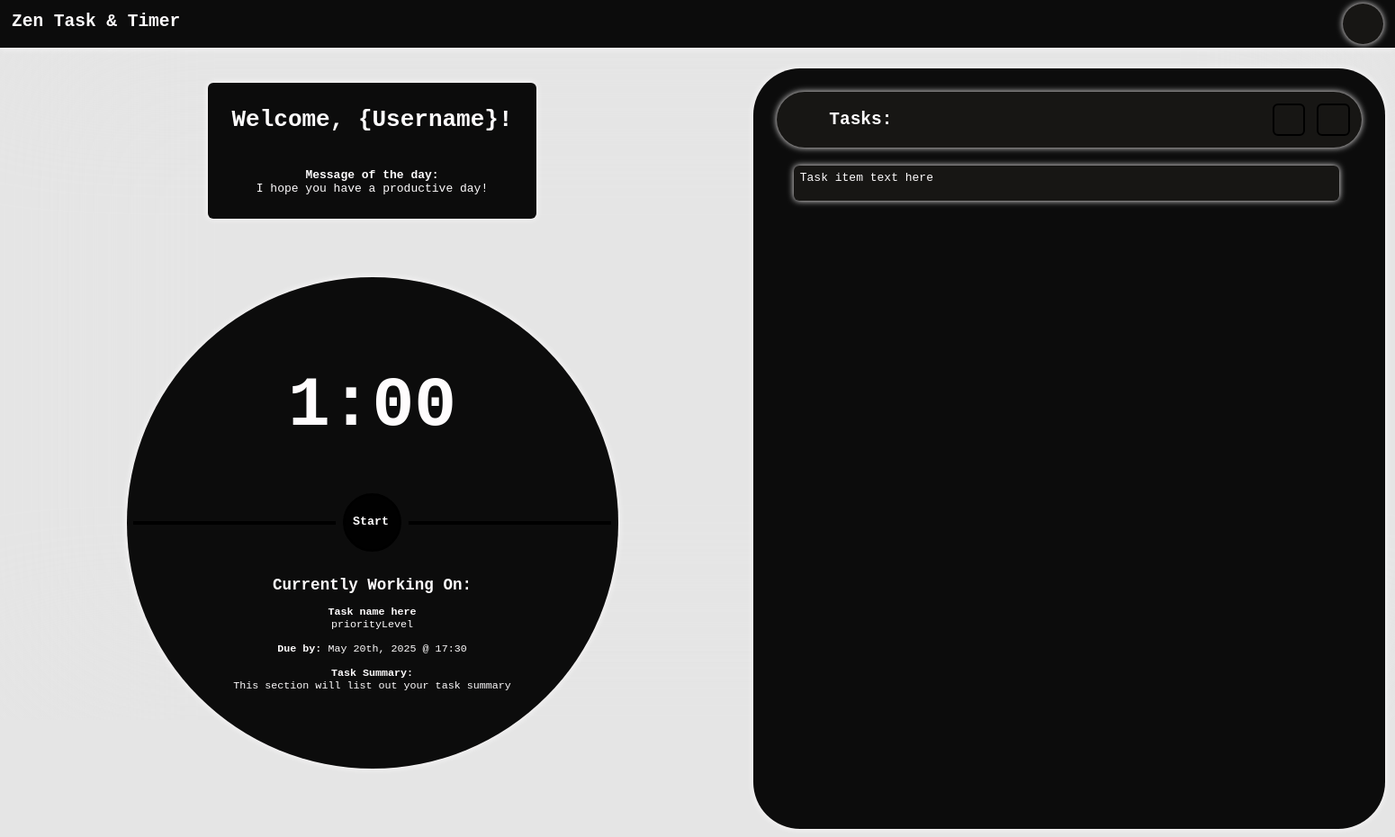
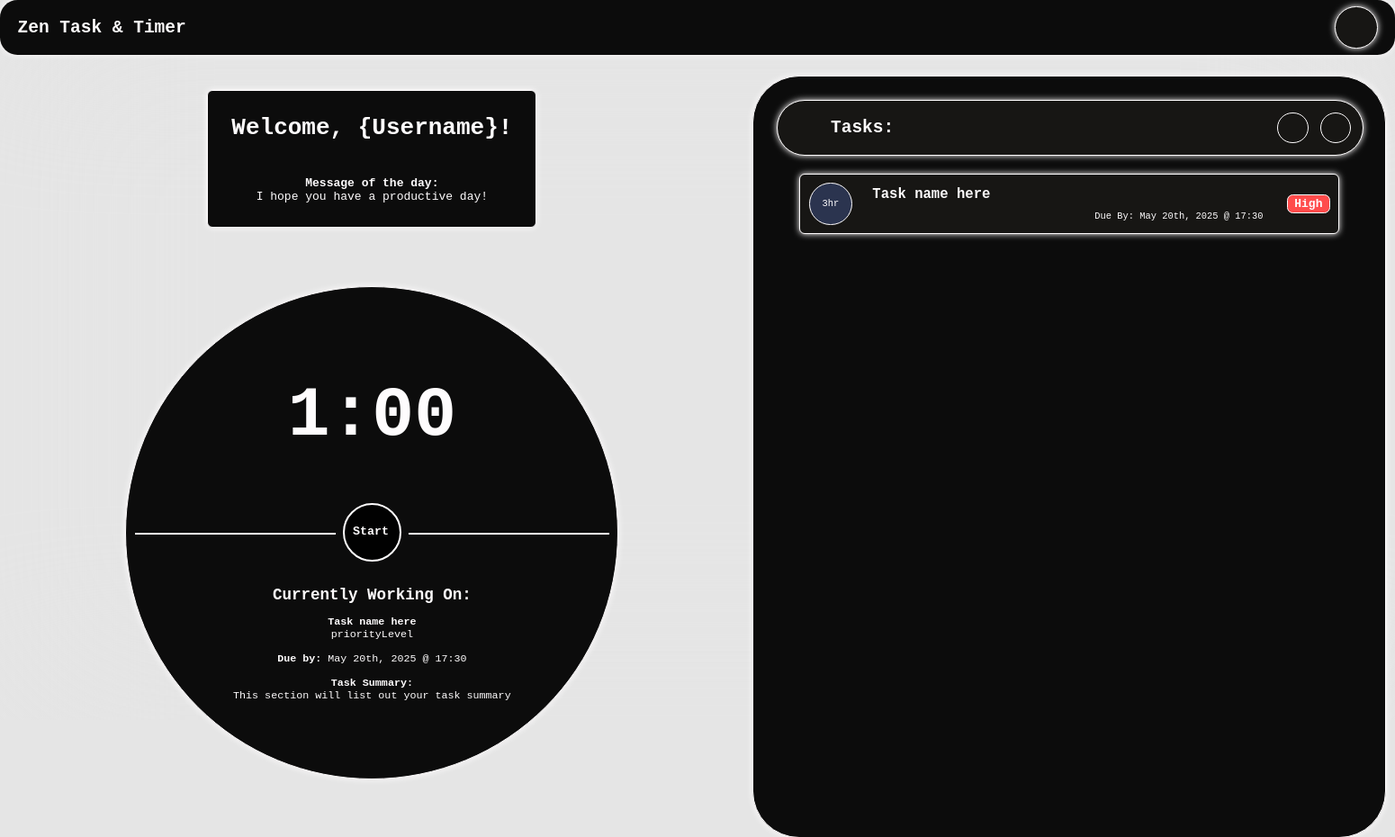
Before and after one commit to ZenixR1/Z-Task, an Electron app: page index.html in a window 1550 px wide. Shown: the top 930 px of the page at 90% size. Drawn offline with Linux system fonts and the light colour scheme.

Commit message:
Adjustments to styling. Added an example task item and its details.

```diff
--- a/index.html
+++ b/index.html
@@ -56,12 +56,24 @@
                     </div>
                     <div class="settingsDiv">
                         <div class="sortButtonDiv"></div>
-                        <div class="alertButtonDiv"></div>
+                        <div class="filterButtonDiv"></div>
                         </div>
                 </div>
                 <div class="taskContainerDiv">
                     <ul class="taskList">
-                        <li class="taskItem">Task item text here</li>
+                        <li class="taskItem">
+                            <div class="taskItemEffortDiv">
+                                <p class="taskItemEffort">3hr</p>
+                            </div>
+
+                            <div class="taskItemDetailsDiv">
+                                <h3 class="taskItemName">Task name here</h3>
+                                <p class="taskItemDueDate">Due By: May 20th, 2025 @ 17:30</p>
+                            </div>
+                            <div class="taskItemPriorityDiv">
+                                    <p class="taskItemPriority">High</p>
+                                </div>
+                        </li>
                     </ul>
                 </div>
         </div>
--- a/scripts/app.js
+++ b/scripts/app.js
@@ -14,6 +14,8 @@ let breakDuration;
 breakDuration = 5;
 let timerStatus = 0; //0 = stopped, 1 = running, 2 = break
 timerCount.innerHTML = `${duration}:00`;
+
+
 
 function timer (durationInMinutes) {
     return setInterval (() => {
--- a/style/styles.css
+++ b/style/styles.css
@@ -7,6 +7,9 @@
     --yale-blue: #064660;
     --white: #fefcfdff;
     --window: rgba(1,1,1, 0.95);
+    --high-priority: #ff4c4c;
+    --normal-priority: #ffb84c;
+    --low-priority: #4cff4c;
 }
 
 *{
@@ -27,6 +30,8 @@ body{
     box-shadow: 0px 0px .6rem var(--white);
     margin-bottom: 1rem;
     background-color: var(--window);
+    padding: 0.5rem;
+    border-radius: 1.5rem;
 }
 
 .mainContainer{
@@ -37,7 +42,6 @@ body{
 .header{
     border-radius: 6px;
     padding: 1rem;
-    margin-bottom: 5px;
 }
 
 .loginDiv{
@@ -51,6 +55,7 @@ body{
     align-items: center;
     align-self: center;
     margin-right: 1rem;
+    border: 1px solid var(--white);
 }
 
 .welcomeAndTimerDiv{
@@ -70,6 +75,7 @@ body{
     border-radius: 6px;
     background-color: var(--window);
     box-shadow: 0px 0px .6rem var(--white);
+    border: 1px solid var(--white);
 }
 
 .welcomeHeader{
@@ -90,6 +96,7 @@ body{
     justify-content: center;
     background-color: var(--window);
     box-shadow: 0px 0px .6rem var(--white);
+    border: 1px solid var(--white);
 }
 
 .timer{
@@ -126,14 +133,14 @@ align-content: center;
 .line1{
     width: 17rem;
     color:black;
-    border: 2px solid black;
+    border: 1px solid var(--white);
 }
 
 #countdown{
     display: inline-flex;
     font-weight: 600;
     background-color: var(--primary);
-    border: 2px solid black;
+    border: 2px solid var(--white);
     border-radius: 50%;
     height: 5rem;
     width: 5rem;
@@ -156,7 +163,7 @@ align-content: center;
 .line2{
     width: 17rem;
     color:black;
-    border: 2px solid black;
+    border: 1px solid var(--white);
 }
 
 .workingOnDiv{
@@ -186,6 +193,7 @@ align-content: center;
     flex-direction: column;
     margin: .75rem;
     border-radius: 4rem;
+    border: 1px solid var(--white);
 }
 
 .taskHeaderDiv{
@@ -197,6 +205,7 @@ align-content: center;
     box-shadow: 0px 0px .6rem var(--white);
     border-radius: 3rem;
     background-color: var(--onyx);
+    border: 1px solid var(--white);
 }
 .taskHeader{
     width: min-content;
@@ -216,31 +225,36 @@ align-content: center;
 
 .sortButtonDiv{
     border: 2px solid black;
-    border-radius: 6px;
+    border-radius: 50%;
     width: 2.5rem;
     height: 2.5rem;
     margin: .5rem;
-
+    border: 1px solid var(--white);
 }
 .sortButtonDiv:hover{
     background-color: var(--primary);
     cursor: pointer;
+    box-shadow: 0px 0px 10px var(--white);
 }
 
-.alertButtonDiv{
+.filterButtonDiv{
     border: 2px solid black;
-    border-radius: 6px;
+    border-radius: 50%;
     width: 2.5rem;
     height: 2.5rem;
     margin: .5rem;
+    border: 1px solid var(--white);
 }
-.alertButtonDiv:hover{
+.filterButtonDiv:hover{
     background-color: var(--primary);
     cursor: pointer;
+    box-shadow: 0px 0px 10px var(--white);
 }
 
 .taskContainerDiv{
-
+    display: flex;
+    flex-direction: column;
+    align-items: center;
 }
 
 .taskList{
@@ -250,18 +264,21 @@ align-content: center;
     margin: 1rem;
     padding: 0;
     list-style: none;
+    overflow: scroll hidden hidden;
 }
 
 .taskItem{
     display: flex;
+    flex-direction: row;
     box-shadow: 0px 0px .6rem var(--white);
     border-radius: 6px;
     margin: 0.5rem;
     padding: 0.5rem;
     background-color: var(--onyx);
     align-self: flex-start;
-    height: 2rem;
-    width: 95%;
+    height: 4rem;
+    width: 45rem;
+    border: 1px solid var(--white);
 }
 
 .taskItem:hover{
@@ -269,6 +286,70 @@ align-content: center;
     box-shadow: 2px 2px 1rem var(--white);
 }
 
+.taskItemEffortDiv{
+    display: flex;
+    width: 3.5rem;
+    height: 3.5rem;
+    border-radius: 50%;
+    background-color: var(--space-indigo);
+    justify-content: center;
+    align-items: center;
+    align-self: center;
+    margin-left: .25rem;
+    margin-right: .25rem;
+    border: 1px solid var(--white);
+}
+
+.taskItemEffort{
+    display: flex;
+    font-size: 0.8rem;
+    align-self: center;
+}
+
+.taskItemName{
+    display: flex;
+    font-size: 1.2rem;
+    margin-left: 1rem;
+    width: max-content;
+    align-self: flex-start;
+
+}
+
+.taskItemDetailsDiv{
+    display: flex;
+    flex-direction: column;
+    padding: 0.5rem;
+    justify-content: space-between;
+}
+
+.taskItemDueDate{
+    display: flex;
+    font-size: 0.8rem;
+    align-self: flex-end;
+    margin-left: 20rem;
+}
+
+.taskItemPriorityDiv{
+    display: flex;
+    width: 3.5rem;
+    height: 1.5rem;
+    border-radius: 0.5rem;
+    background-color: var(--high-priority);
+    justify-content: center;
+    align-items: center;
+    align-self: center;
+    margin-left: auto;
+    margin-right: .25rem;
+    border: 1px solid var(--white);
+}
+
+.taskItemPriority{
+    display: flex;
+    font-size: 1rem;
+    font-weight: 600;
+}
+
+
 .footerDiv{
 
 }
```
